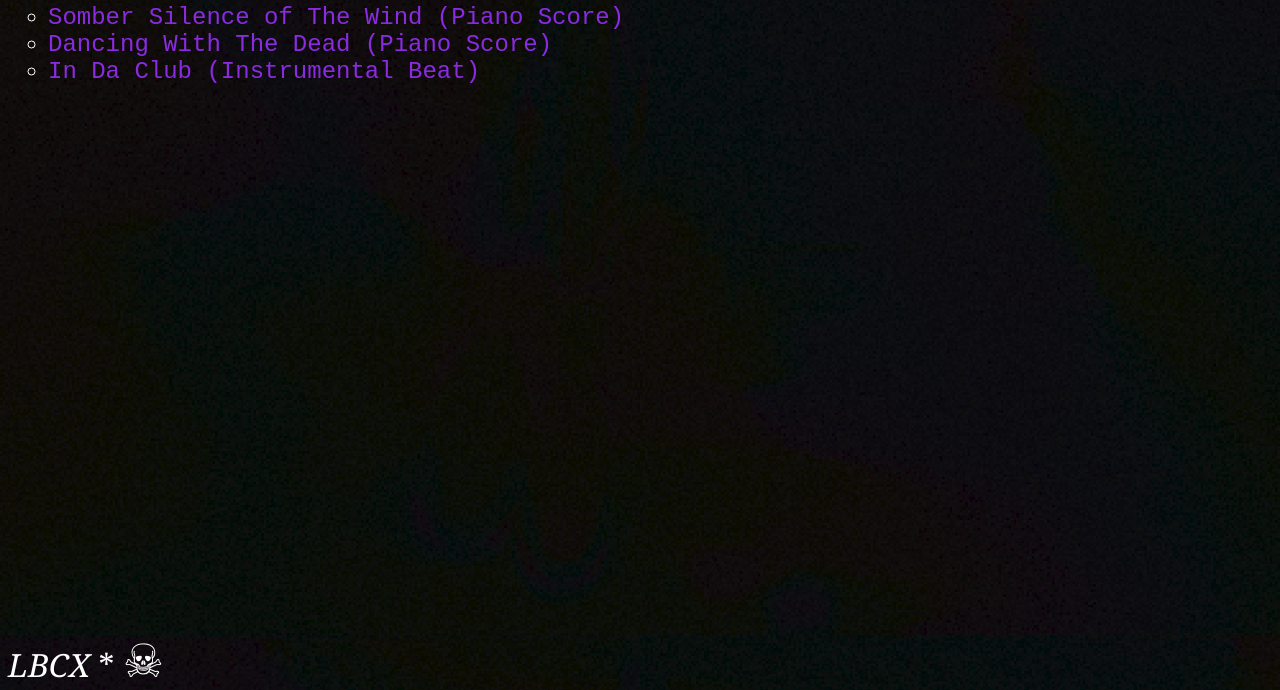
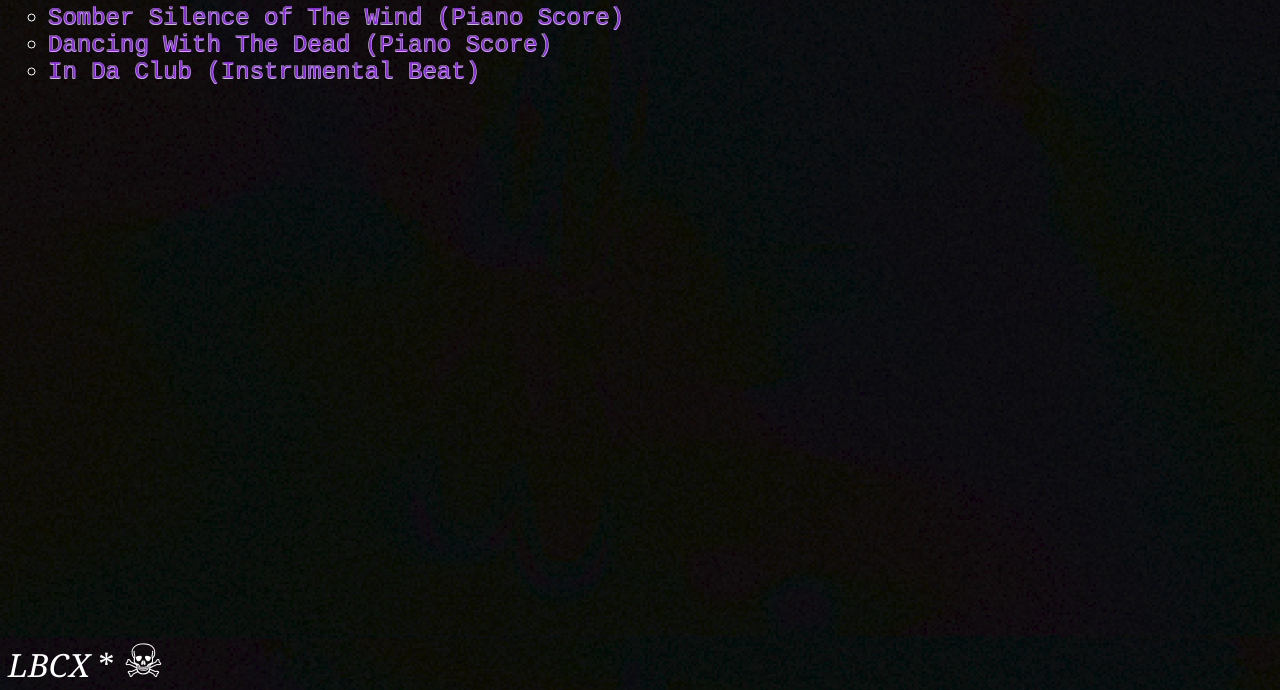
Before and after one commit to Sublimania/SonoMania, a plain HTML site: page lucif-crøs-music/index.html in a window 1280 px wide. Shown: the part 110-800 px from the top of the page. Drawn offline with Linux system fonts and the light colour scheme.

Commit message:
Update main.css

```diff
--- a/lucif-crøs-music/main.css
+++ b/lucif-crøs-music/main.css
@@ -13,6 +13,11 @@ ul {
 li {
     font-size: 24px;
     font-weight: lighter;
+    text-shadow:
+    0.5px 0.5px rgba(255, 255, 255, 0.5),
+    -0.5px -0.5px rgba(255, 255, 255, 0.5),
+    0.5px -0.5px rgba(255, 255, 255, 0.5),
+    -0.5px 0.5px rgba(255, 255, 255, 0.5);
 }
 
 a {
```
